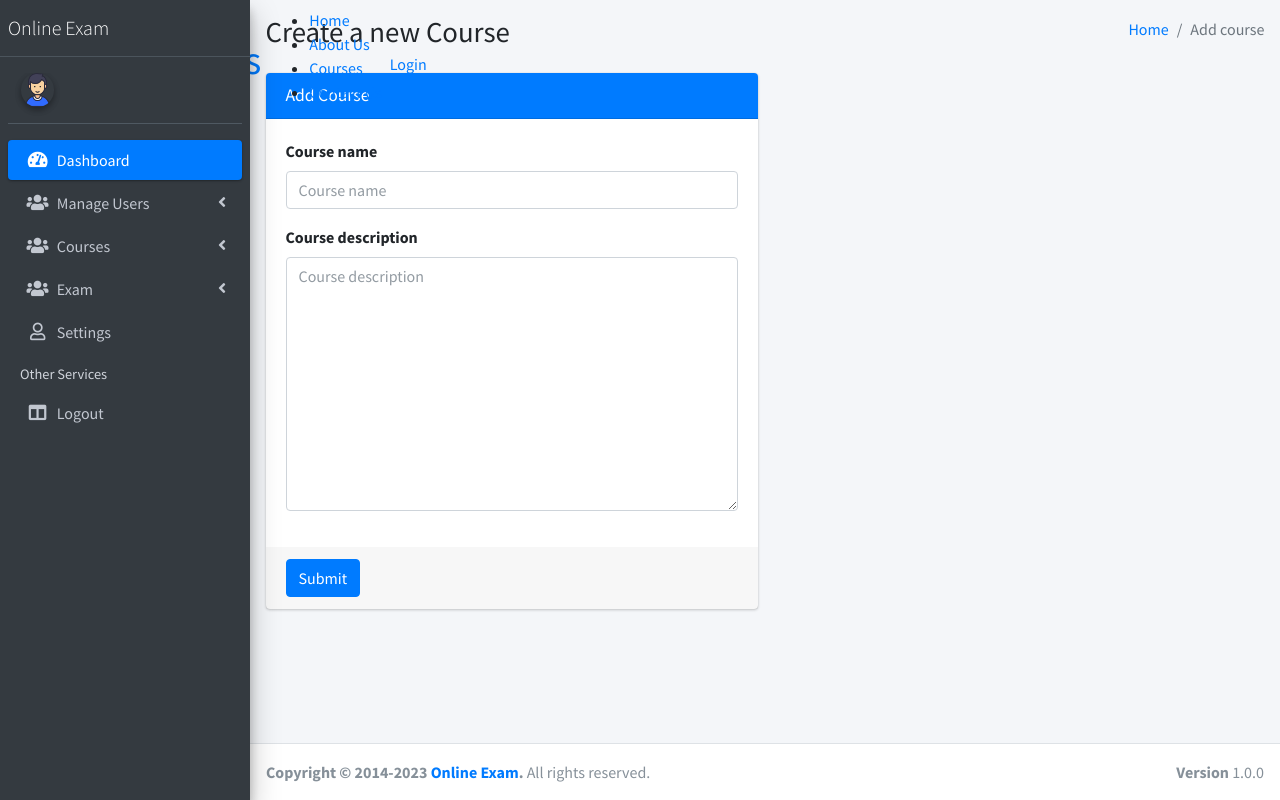
After one commit to Dennismwangi-k/onlineexam, a Django app: template exam/templates/customadmin/add_course.html in a window 1280 px wide. The commit adds this page. Run offline with Django 5.2, Linux system fonts and the light colour scheme; the template is opened without the code that fills it: values that come from a table or form of the project are taken from there, others are empty; some libraries are stand-ins or nearby versions.

Commit message:
implement course CRUD

```diff
--- /dev/null
+++ b/exam/templates/customadmin/add_course.html
@@ -0,0 +1,56 @@
+{% extends "customadmin/base.html" %}
+{% load bootstrap4 %}
+{% block content %}
+  <!-- Content Wrapper. Contains page content -->
+  <div class="content-wrapper">
+        <!-- Content Header (Page header) -->
+        <section class="content-header">
+          <div class="container-fluid">
+            <div class="row mb-2">
+              <div class="col-sm-6">
+                <h1>Create a new Course</h1>
+              </div>
+              <div class="col-sm-6">
+                <ol class="breadcrumb float-sm-right">
+                  <li class="breadcrumb-item"><a href="#">Home</a></li>
+                  <li class="breadcrumb-item active">Add course</li>
+                </ol>
+              </div>
+            </div>
+          </div><!-- /.container-fluid -->
+        </section>
+
+    <!-- Main content -->
+    <section class="content">
+        <div class="container-fluid">
+          <div class="row">
+            <!-- left column -->
+            <div class="col-md-6">
+              <!-- general form elements -->
+              <div class="card card-primary">
+                <div class="card-header">
+                  <h3 class="card-title">Add Course</h3>
+                </div>
+                <!-- /.card-header -->
+                <!-- form start -->
+                <form action="" method="POST" enctype="multipart/form-data">
+                  <div class="card-body">
+                    {% csrf_token %}
+                    {% bootstrap_form form %}
+                  </div>
+                  <!-- /.card-body -->
+
+                  <div class="card-footer">
+                    <button type="submit" class="btn btn-primary">Submit</button>
+                  </div>
+                </form>
+              </div>
+              <!-- /.card -->
+            </div>
+          </div>
+        </div><!-- /.container-fluid -->
+      </section>
+
+    <!-- /.content -->
+  </div>
+  {% endblock %}
--- a/exam/templates/customadmin/base.html
+++ b/exam/templates/customadmin/base.html
@@ -103,6 +103,52 @@
                 <a href="{% url 'admin_view_dormant_users' %}" class="nav-link">
                   <i class="far fa-circle nav-icon"></i>
                   <p>Dormant Users</p>
+                </a>
+              </li>
+            </ul>
+          </li>
+          <li class="nav-item">
+            <a href="#" class="nav-link">
+              <i class="nav-icon fa fa-users"></i>
+              <p>
+                Courses
+                <i class="right fas fa-angle-left"></i>
+              </p>
+            </a>
+            <ul class="nav nav-treeview">
+              <li class="nav-item">
+                <a href="{% url 'admin_course_list' %}" class="nav-link">
+                  <i class="far fa-circle nav-icon"></i>
+                  <p>All Courses</p>
+                </a>
+              </li>
+              <li class="nav-item">
+                <a href="{% url 'admin_add_course' %}" class="nav-link">
+                  <i class="far fa-circle nav-icon"></i>
+                  <p>Add Course</p>
+                </a>
+              </li>
+            </ul>
+          </li>
+          <li class="nav-item">
+            <a href="#" class="nav-link">
+              <i class="nav-icon fa fa-users"></i>
+              <p>
+                Exam
+                <i class="right fas fa-angle-left"></i>
+              </p>
+            </a>
+            <ul class="nav nav-treeview">
+              <li class="nav-item">
+                <a href="{% url 'admin_exam_list' %}" class="nav-link">
+                  <i class="far fa-circle nav-icon"></i>
+                  <p>All Exams</p>
+                </a>
+              </li>
+              <li class="nav-item">
+                <a href="{% url 'admin_add_exam' %}" class="nav-link">
+                  <i class="far fa-circle nav-icon"></i>
+                  <p>Add Exam</p>
                 </a>
               </li>
             </ul>
```
Also changed, not shown: exam/templates/customadmin/course_list.html (added, +78 -0 lines), exam/templates/customadmin/edit_course.html (added, +56 -0 lines).
